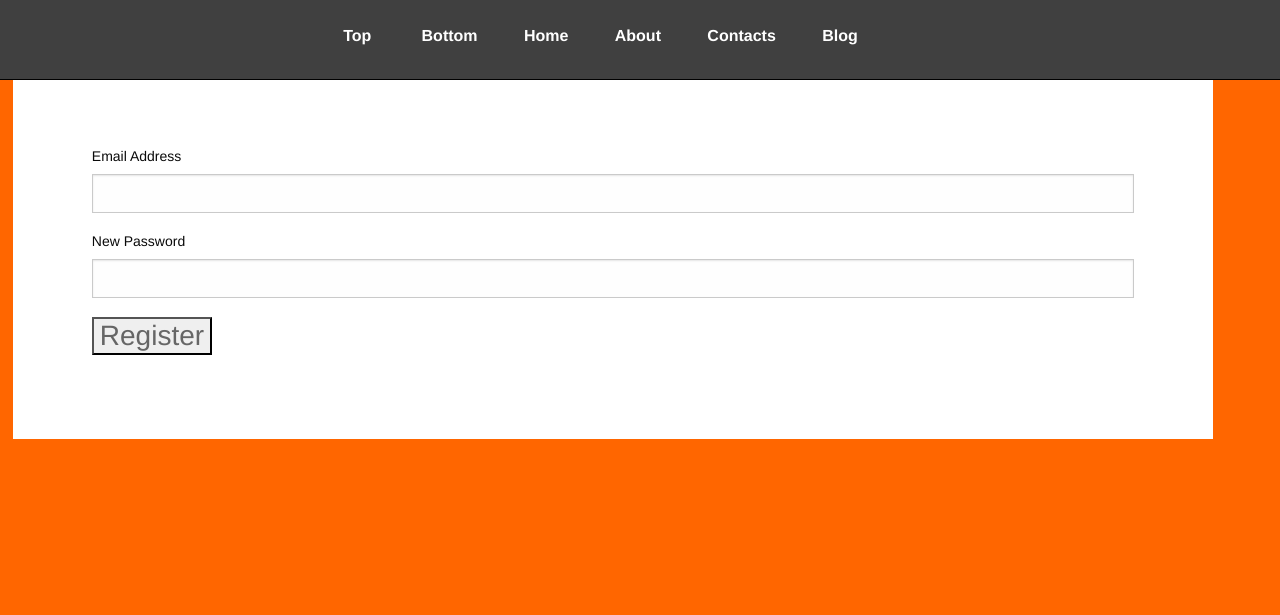
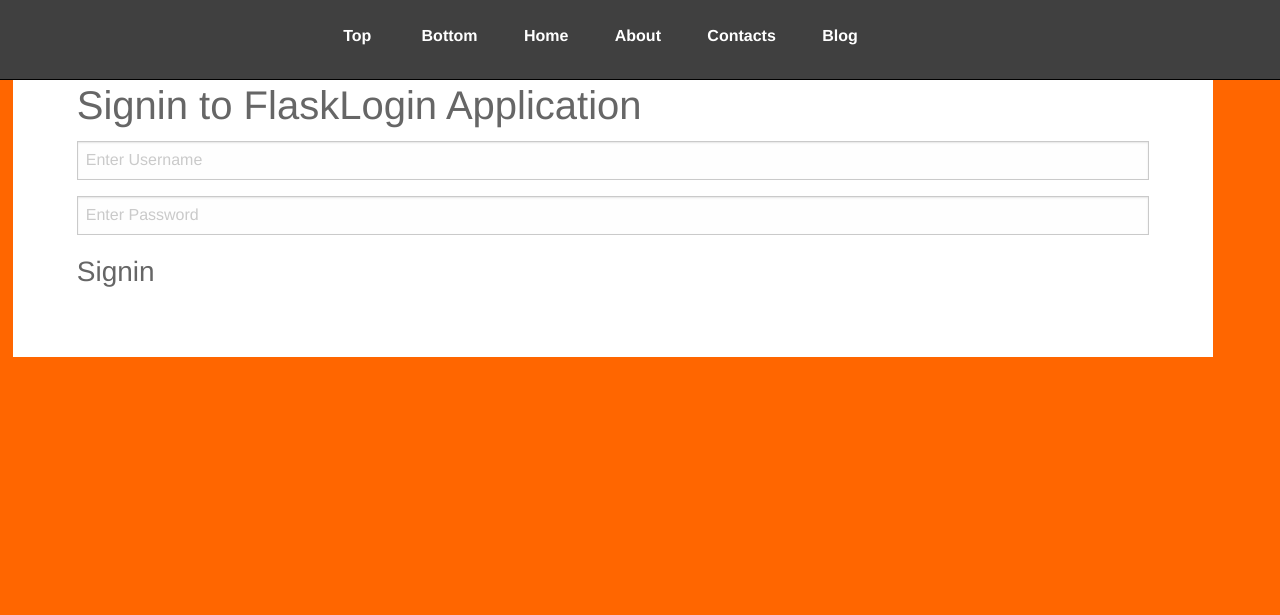
Before and after one commit to johnngugi/flask-assesment, a Flask app: template app/templates/login.html in a window 1280 px wide. Shown: the top 615 px of the page. Before the commit the page ends 439 px from the top, so only its background shows below. Run offline with Flask 2, Linux system fonts and the light colour scheme; the template is opened without the code that fills it: values that come from a table or form of the project are taken from there, others are empty; some libraries are stand-ins or nearby versions.

Commit message:
Add login

```diff
--- a/app/__init__.py
+++ b/app/__init__.py
@@ -8,5 +8,6 @@ db = SQLAlchemy(app)
 
 lm = LoginManager()
 lm.init_app(app)
+lm.login_view = 'login'
 
 from app import views, models
--- a/app/templates/login.html
+++ b/app/templates/login.html
@@ -1,20 +1,29 @@
 {% extends 'base.html' %}
-{% block topbar %}
-    {{ super() }}
-{% endblock %}
-
 {% block content %}
-    <h1>Login</h1>
-    <div class="row">
-        <div class="large-6-centered columns">
-           {% from "_formhelpers.html" import render_field %}
-            <form method=post action="/login">
-                <dl>
-                    {{ render_field(form.email) }}
-                    {{ render_field(form.password) }}
-                </dl>
-                <p><input type=submit value=Register></p>
-            </form>
+<div class="row">
+    <div class="large-12 columns">
+</div>
+  <form action="" method=post class="form-horizontal">
+    <h2>Signin to FlaskLogin Application</h2>
+    <div class="control-group">
+        <div class="controls">
+          <input type="text" id="email" name="email" class="input-xlarge"
+            placeholder="Enter Username" required>
         </div>
     </div>
+
+    <div class="control-group">
+        <div class="controls">
+          <input type="password" id="password" name="password" class="input-xlarge"
+            placeholder="Enter Password" required>
+        </div>
+    </div>
+
+    <div class="control-group">
+        <div class="controls">
+          <button type="submit" class="btn btn-success">Signin</button>
+        </div>
+    </div>
+  </form>
+    </div>
 {% endblock %}
```
Also changed, not shown: app/models.py (+29 -7 lines), app/views.py (+12 -6 lines).
